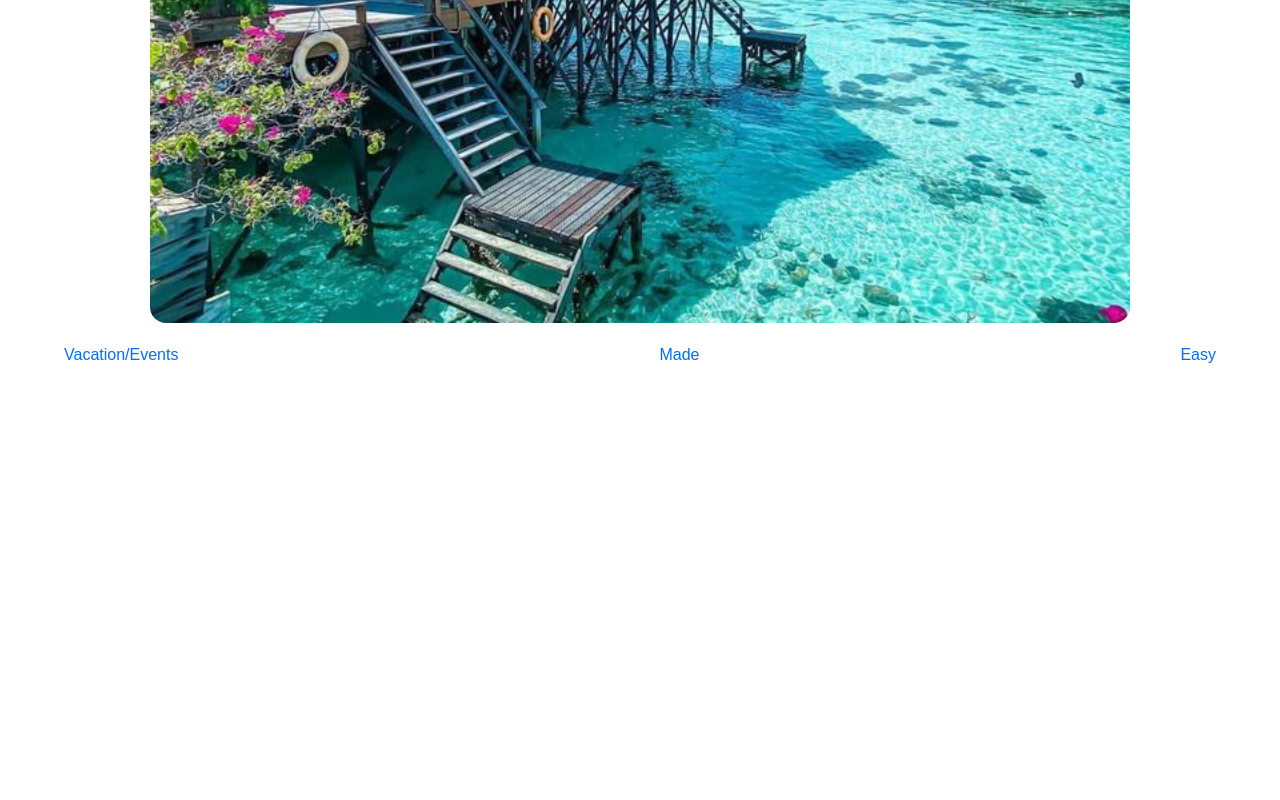
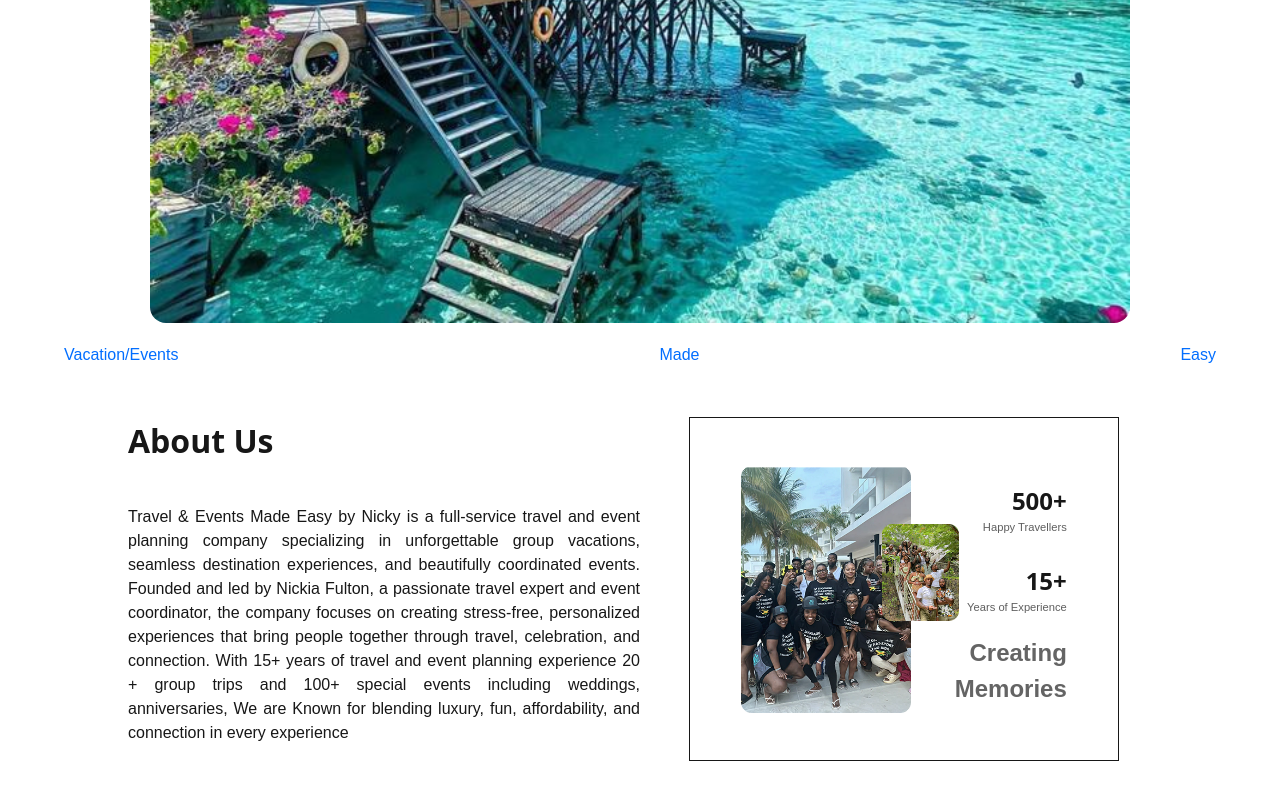
Before and after one commit to TheEldaps/Travel-Events, a Next.js app: page / in a window 1280 px wide. Shown: the part 770-1570 px from the top of the page. Before the commit the page ends 1137 px from the top, so only its background shows below. Built offline with nearby package versions, Linux system fonts and the light colour scheme.

Commit message:
style about section

```diff
--- a/app/components/AboutSection.tsx
+++ b/app/components/AboutSection.tsx
@@ -1,13 +1,30 @@
-import React from 'react'
+import Image from 'next/image'
+import AboutImg1 from '../../public/AboutImg1.png'
+import AboutImg2 from '../../public/AboutImg2.png'
+import Items from '../components/Items'
 
 export default function AboutSection() {
   return (
-    <section>
-<div>
-    <h2>About Us</h2>
-    <p>Travel & Events Made Easy by Nicky is a full-service travel and event planning company specializing in unforgettable group vacations, seamless destination experiences, and beautifully coordinated events. Founded and led by Nickia Fulton, a passionate travel expert and event coordinator, the company focuses on creating stress-free, personalized experiences that bring people together through travel, celebration, and connection. With 15+ years of travel and event planning experience 20 + group trips and 100+ special events including weddings, anniversaries, We are Known for blending luxury, fun, affordability, and connection in every experience</p>
-</div>
-<div></div>
+    <section className='sm:flex px-[5%] sm:px-[10%] gap-4 mb-10'>
+      <section className='sm:max-w-[50%]'>
+        <h2 className='font-bold text-[2rem] mb-[40px] font-[sans]'>About Us</h2>
+        <p className='mb-4 text-justify px-[]'>Travel & Events Made Easy by Nicky is a full-service travel and event planning company specializing in unforgettable group vacations, seamless destination experiences, and beautifully coordinated events. Founded and led by Nickia Fulton, a passionate travel expert and event coordinator, the company focuses on creating stress-free, personalized experiences that bring people together through travel, celebration, and connection. With 15+ years of travel and event planning experience 20 + group trips and 100+ special events including weddings, anniversaries, We are Known for blending luxury, fun, affordability, and connection in every experience</p>
+      </section>
+
+      <section className='border flex sm:flex-col mx-auto lg:flex-row gap-3 sm:w-[50%] max-w-[400px] lg:max-w-[430px] px-[5%] sm:py-[4%]'>
+        <div className='flex grow relative max-w-[200px] min-w-[170px]  sm:w-[50%] sm:items-center'>
+          <Image src={AboutImg1} width='312' height='453' alt='About section Image 1' className='w-full h-auto max-w-[200px] sm:w' />
+          <Image src={AboutImg2} width='150' height='189' alt='About section Image 1' className='absolute top-1/4 right-[-28%] w-[45%] max-w-[90px] h-auto' />
+        </div>
+
+        <ul className='flex flex-col justify-between grow py-3 gap-2'>
+          <div className=' grow flex flex-col  justify-evenly sm:flex-row sm:gap-4 lg:flex-col'>
+            <Items title='500+' description='Happy Travellers' />
+            <Items title='15+' description='Years of Experience' />
+          </div>
+          <h3 className='text-[1.5rem] font-[] text-[#646464] font-bold text-end'>Creating Memories</h3>
+        </ul>
+      </section>
 
     </section>
   )
--- a/app/components/HeroSection.tsx
+++ b/app/components/HeroSection.tsx
@@ -4,7 +4,7 @@ import HeroImage from "../../public/HeroImage.png";
 
 export default function HeroSection() {
   return (
-    <section className="pt-5 px-[5%]">
+    <section className="pt-5 px-[5%] mb-[50px]">
       <h1 className="mb-4 text-[2.5rem] px-[4%] sm:text-[3.9rem] md:text-[4.5rem] lg:text-[5rem]  text-center font-semibold ">
         Where Travel, Fun and Easy Planning Comes{" "}
         <br className="hidden lg:inline" /> together
--- /dev/null
+++ b/app/components/Items.tsx
@@ -0,0 +1,10 @@
+
+
+export default function Items({ title, description }: { title: string, description: string }) {
+    return (
+        <li className='flex flex-col items-end'>
+            <p className='font-bold text-[1.5rem] font-[sans] text-right sm:mx-auto lg:mx-0'>{title}</p>
+            <p className='text-[#5E5E5E] text-[0.7rem] max-w-[50%] sm:max-w-full text-end'>{description}</p>
+        </li>
+    )
+}
--- a/app/components/Nav.tsx
+++ b/app/components/Nav.tsx
@@ -14,7 +14,7 @@ export default function Nav() {
   }
 
   return (
-    <header className={`px-[5%] w-full bg-white pt-2.5 border-b ${navState? 'block' : 'sticky top-0 '}`}>
+    <header className={`px-[5%] w-full bg-white pt-2.5 z-1 border-b ${navState ? 'block' : 'sticky top-0 '}`}>
       <nav className="flex justify-between items-center  mb-2.5 ">
         <Image
           src={Logo}
@@ -51,9 +51,8 @@ export default function Nav() {
 
       {/* MOBILE VIEW NAVLINKS */}
       <ul
-        className={` flex flex-col gap-1 sm:hidden ${
-          navState ? "block" : "hidden"
-        }`}
+        className={` flex flex-col gap-1 sm:hidden ${navState ? "block" : "hidden"
+          }`}
       >
         <NavLink title="Home" href="#home" />
         <NavLink title="Services" href="#services" />
--- a/app/page.tsx
+++ b/app/page.tsx
@@ -1,11 +1,13 @@
 import Nav from "./components/Nav";
 import HeroSection from "./components/HeroSection";
+import AboutSection from './components/AboutSection'
 
 export default function Home() {
   return (
     <>
       <Nav />
       <HeroSection />
+      <AboutSection />
     </>
   );
 }
```
